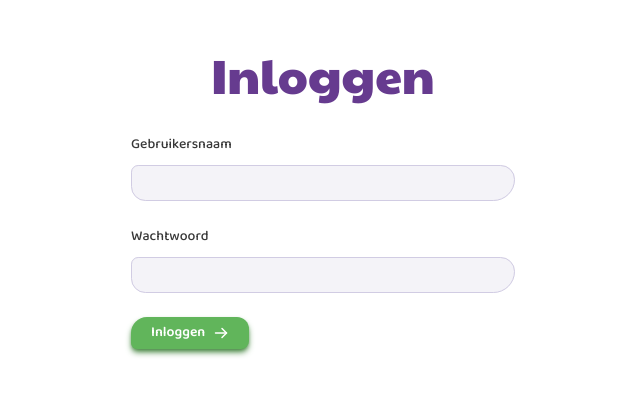
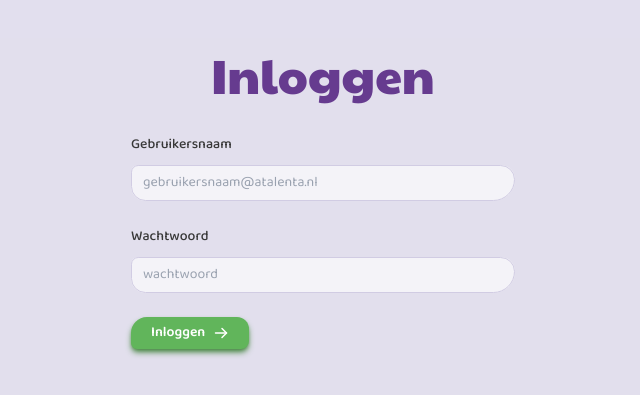
Before and after one commit to Daniquevdzanden/reisleiders, a Next.js app: page /login in a window 1280 px wide. Shown: the part 217-612 px from the top of the page, without its empty margins (317-957 px from the left). Built offline with nearby package versions, Linux system fonts and the light colour scheme.

Commit message:
styling header

```diff
--- a/app/(auth)/login/page.js
+++ b/app/(auth)/login/page.js
@@ -34,10 +34,12 @@ export default function Inloggen() {
                 <Input
                   id="gebruikersnaam"
                   name="gebruikersnaam"
+                  placeholder="gebruikersnaam@atalenta.nl"
                   type="text"
                   // Niet required want anders geeft ie een foutmelding bij lege login
                   required={false}
                   autoComplete="username"
+                  className="sm:text-sm placeholder:text-gray-400"
                 />
               </div>
             </div>
@@ -55,6 +57,7 @@ export default function Inloggen() {
                 <Input
                   id="wachtwoord"
                   name="wachtwoord"
+                  placeholder="wachtwoord"
                   type="password"
                   // Niet required want anders geeft ie een foutmelding bij lege login
                   required={false}
--- a/app/globals.css
+++ b/app/globals.css
@@ -8,6 +8,6 @@
 }
 
 body {
-  background: #ffffff;
+  background: #D1CCE39E;
   font-family: var(--font-baloo);
 }
--- a/components/Input.js
+++ b/components/Input.js
@@ -6,6 +6,7 @@ export default function Input({
   autoComplete,
   whiteBackground,
   disabled,
+  placeholder,
 }) {
   return (
     <input
@@ -15,6 +16,7 @@ export default function Input({
       disabled={disabled}
       required={required}
       autoComplete={autoComplete}
+      placeholder={placeholder}
       className={`block w-full rounded-tl-lg rounded-tr-2xl rounded-bl-2xl rounded-br-3xl px-3 py-1.5 text-base text-gray-900 outline-1 -outline-offset-1 outline-[#D1CCE3] placeholder:text-gray-400 focus:outline-2 focus:-outline-offset-2 focus:outline-[#A99BCC] sm:text-sm/6 disabled:bg-[#C5C4C4] disabled:outline-none  ${
         whiteBackground ? "bg-white" : "bg-[#F4F3F8]"
       } `}
--- a/components/Sidenav.js
+++ b/components/Sidenav.js
@@ -218,7 +218,7 @@ export default function Sidenav({ children }) {
       </div>
 
       <div className="lg:pl-72">
-        <div className="sticky top-0 z-40 flex h-16 shrink-0 items-center gap-x-4 border-b border-gray-200 bg-white px-4 shadow-xs sm:gap-x-6 sm:px-6 lg:px-8">
+        <div className="sticky top-0 z-40 flex h-16 shrink-0 items-center gap-x-4 px-4 sm:gap-x-6 sm:px-6 lg:px-8 bg-[#D2CCE3]\62">
           <button
             type="button"
             onClick={() => setSidebarOpen(true)}
@@ -240,7 +240,7 @@ export default function Sidenav({ children }) {
                 name="search"
                 placeholder="Zoeken..."
                 aria-label="Search"
-                className="col-start-1 row-start-1 block size-full bg-white pl-8 text-base text-gray-900 outline-hidden placeholder:text-gray-400 sm:text-sm/6"
+                className="col-start-1 row-start-1 block bg-white pl-8 text-base text-gray-900 outline-hidden placeholder:text-gray-400 sm:text-sm/6"
               />
               <MagnifyingGlassIcon
                 aria-hidden="true"
@@ -250,10 +250,13 @@ export default function Sidenav({ children }) {
             <div className="flex items-center gap-x-4 lg:gap-x-6">
               <button
                 type="button"
-                className="-m-2.5 p-2.5 text-gray-400 hover:text-gray-500"
+                className="-m-2.5 p-2.5 text-atalenta-paars group"
               >
                 <span className="sr-only">View notifications</span>
-                <BellIcon aria-hidden="true" className="size-6" />
+                <BellIcon
+                  aria-hidden="true"
+                  className="w-6 h-6 stroke-current fill-none group-hover:fill-atalenta-paars transition-colors"
+                />
               </button>
 
               {/* Separator */}
```
